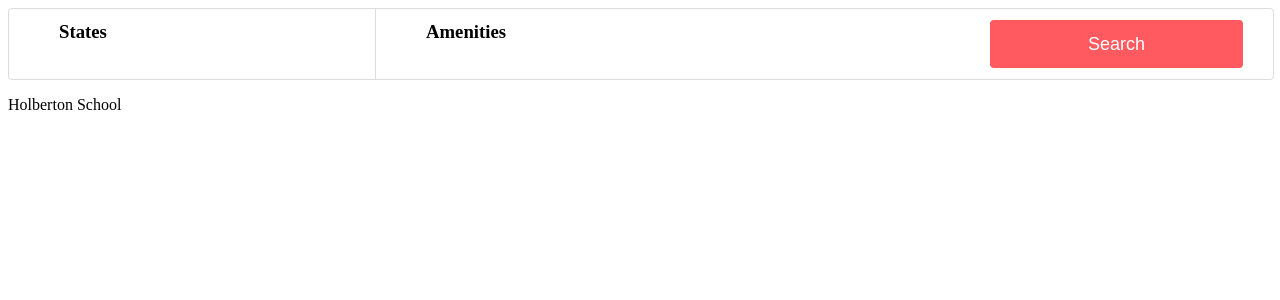
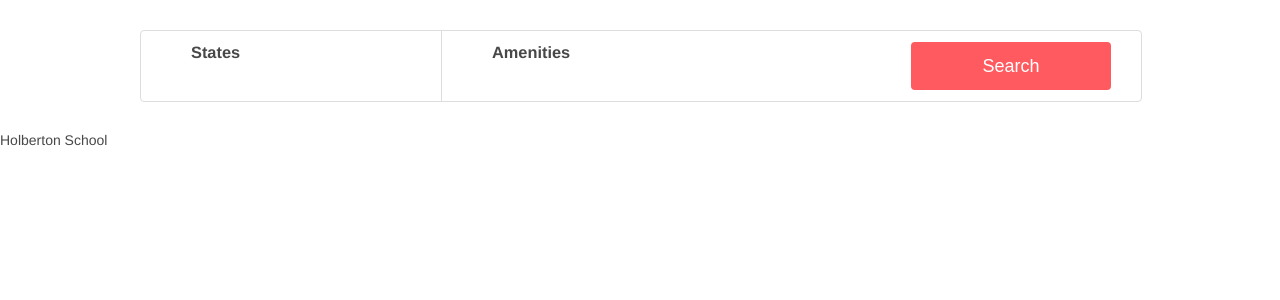
Before and after one commit to sommyvick/AirBnB_clone_v3, a Flask app: page /hbnb_filters in a window 1280 px wide. Shown: the top 300 px of the page. Run offline with Flask 3, Linux system fonts and the light colour scheme; parts of the project's set-up code (start-up, migrations or seed data) failed here and were passed over.

Commit message:
Update 4-common.css

```diff
--- a/web_flask/static/styles/4-common.css
+++ b/web_flask/static/styles/4-common.css
@@ -1 +1,15 @@
-ii
+body {
+    margin: 0;
+    padding: 0;
+    color: #484848;
+    font-size: 14px;
+    font-family: Circular,"Helvetica Neue",Helvetica,Arial,sans-serif;
+}
+
+.container {
+    max-width: 1000px;
+    margin-top: 30px;
+    margin-bottom: 30px;
+    margin-left: auto;
+    margin-right: auto;
+}
```
